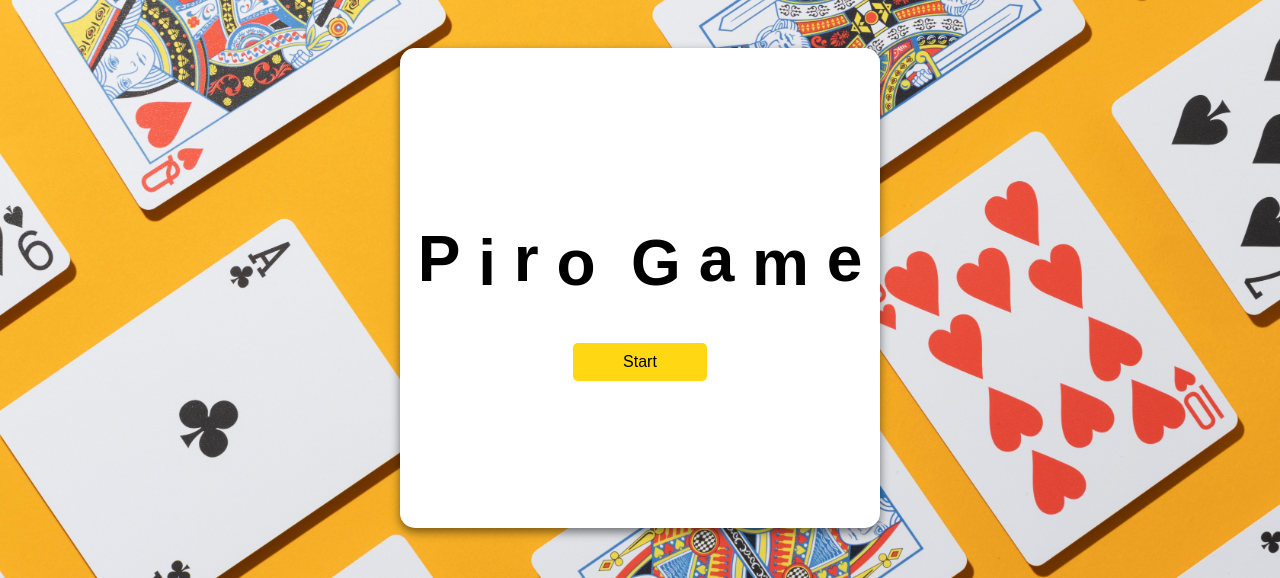
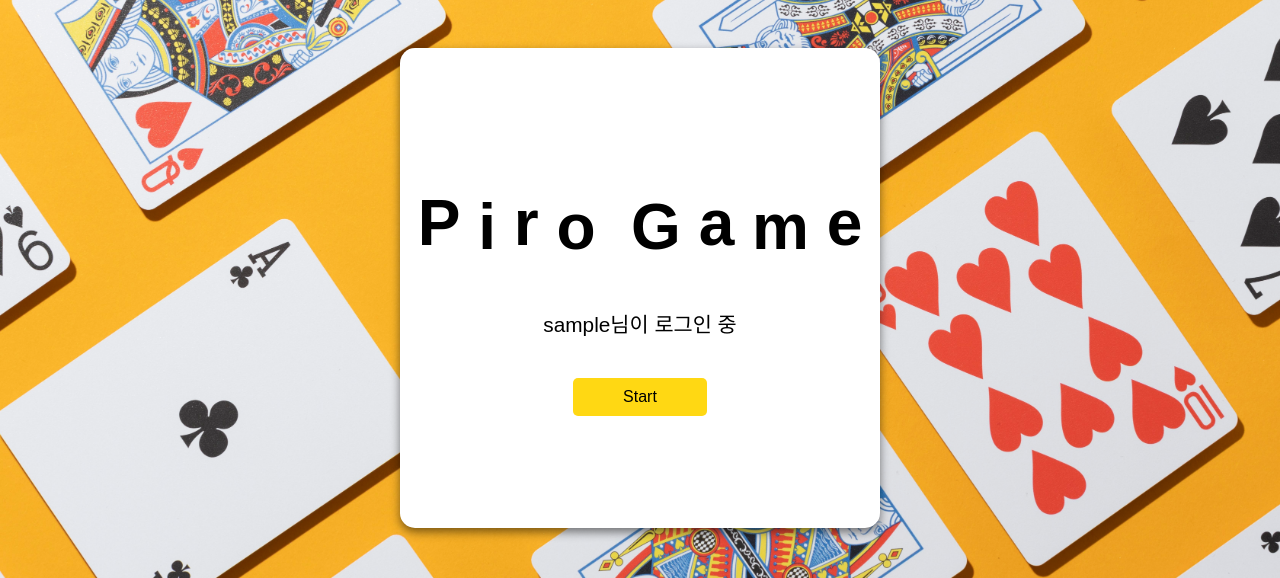
Before and after one commit to Pirogramming-22/Piro22_CardGame_5, a Django app: page / in a window 1280 px wide. Shown: the part 196-774 px from the top of the page. Run offline with Django 5.2, Linux system fonts and the light colour scheme; the visitor is signed in with stand-in values (Sample User, id 1).

Commit message:
feat: main페이지에서 사용자 이름 나오도록 구현 완료

```diff
--- a/templates/game/counter_attack.html
+++ b/templates/game/counter_attack.html
@@ -4,7 +4,7 @@
 
 {% block content %}
 <div class="game_container">
-    <form action="{% url 'game:before_detail' pk=pk %}" method="POST">
+    <form action="{% url 'game:game_detail' pk=pk %}" method="POST">
         {% csrf_token %}
         <h3>반격할 카드: </h3>
         <div class="card-options">
--- a/templates/game/game_detail.html
+++ b/templates/game/game_detail.html
@@ -5,7 +5,7 @@
 <div class="game_container">
     <div class="game-card">
         <h2>{{ match.player1.username }} VS {{ match.player2.username }}</h2>
-        {% if match.status == 'pending' %}
+        {% if match.status == 'pending' and game.player1.username == user.username %}
             <p>진행중...</p>
             <p>나: {{ match.player1_choice }}</p>
 
--- a/templates/main.html
+++ b/templates/main.html
@@ -116,6 +116,11 @@
         cursor: pointer;
         background-color: var(--start);
     }
+    .dashboard_username {
+        font-size: 1.3rem;
+        color: black;
+        font-weight: normal;
+    }
   </style>
 </head>
 <body>
@@ -161,9 +166,10 @@
     </p>
     <!--start 버튼 클릭 시 수정-->
     {% if user.is_authenticated %}
+    <p class="dashboard_username">{{ user.username }}님이 로그인 중</p>
     <a href="{% url 'game:game_start_view' %}"><button type="button" class="login_btn_start">Start</button></a>
     {% else %}
-    <a href="{% url 'game:game_start_view' %}"><button type="button" class="login_btn_start">Start</button></a>
+    <a href="{% url 'user:login' %}"><button type="button" class="login_btn_start">Start</button></a>
     {% endif %}
   </section>
 
```
